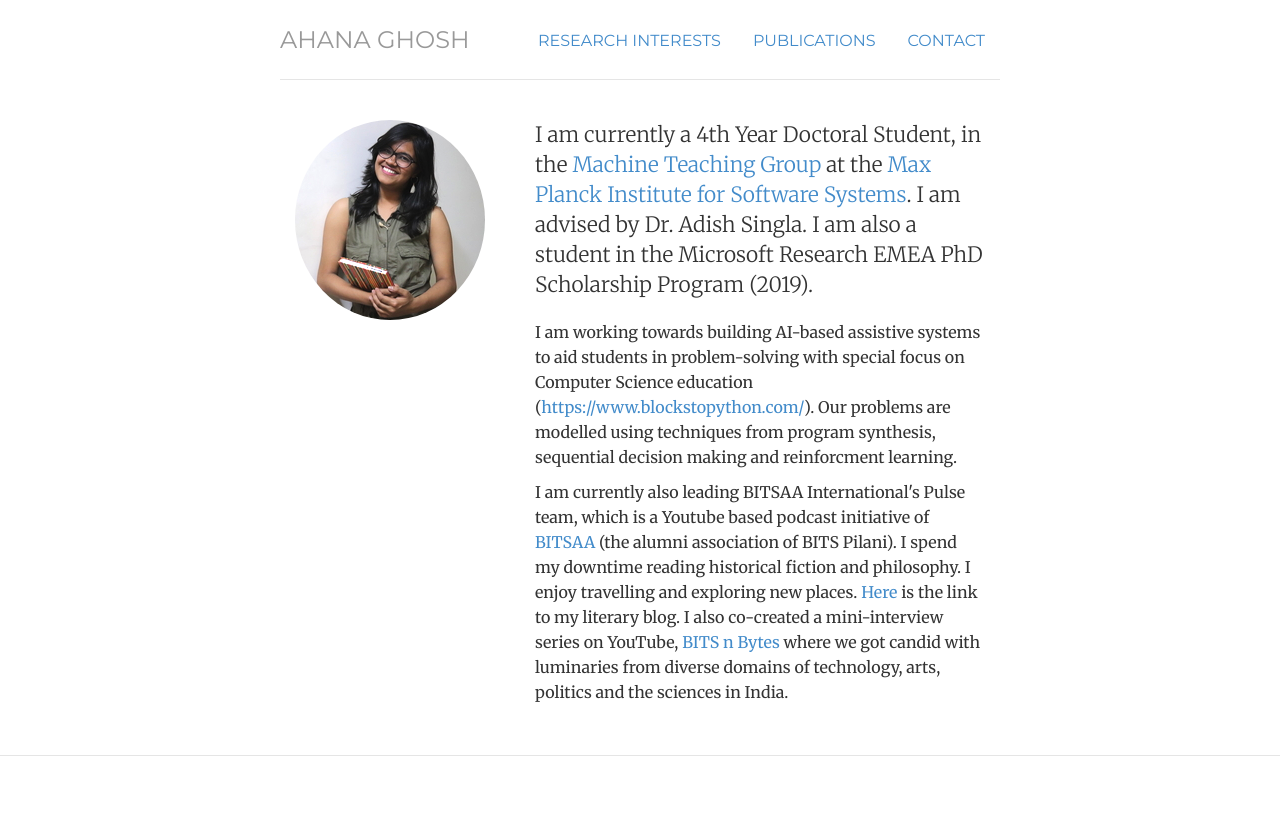
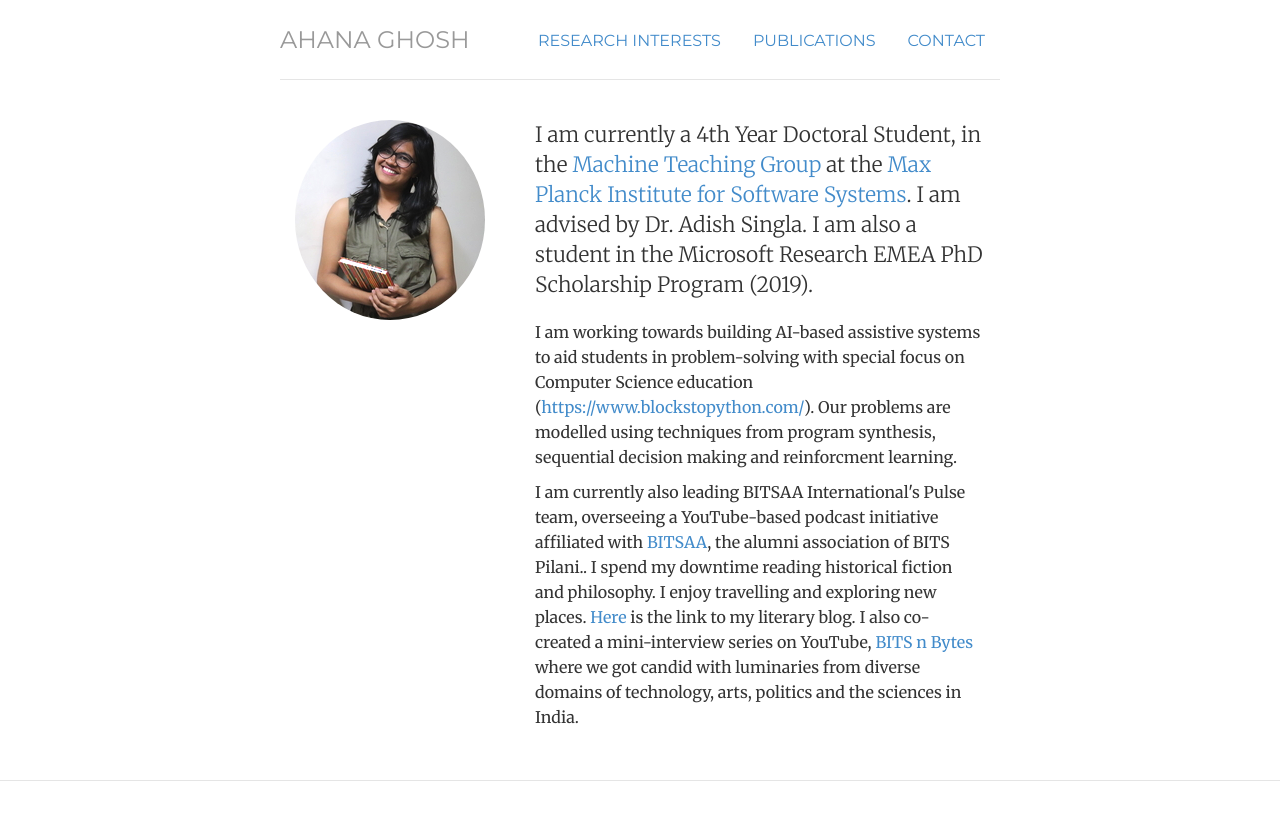
Before and after one commit to ahana204/ahana204.github.io, a Jekyll site: the page built from index.html, in a window 1280 px wide. Shown: the top 820 px of the page. Built offline with Jekyll 4.4.1, drawn with Linux system fonts in a browser that asks for light colours.

Commit message:
Update index.html

```diff
--- a/index.html
+++ b/index.html
@@ -17,7 +17,7 @@
 		I am advised by Dr. Adish Singla. I am also a student in the Microsoft Research EMEA PhD Scholarship Program (2019).</p>
 	<p>I am working towards building AI-based assistive systems to aid students in problem-solving with special focus on Computer Science education (<a href="https://www.blockstopython.com/">https://www.blockstopython.com/</a>). Our problems are modelled using techniques from program synthesis, sequential decision making and reinforcment learning.
 </p>
-		<p>I am currently also leading BITSAA International's Pulse team, which is a Youtube based podcast initiative of <a href="https://www.bitsaa.org/">BITSAA</a> (the alumni association of BITS Pilani). I spend my downtime reading historical fiction and philosophy. I enjoy travelling and exploring new places. <a href="https://prussianblu.wordpress.com/author/prussianblu/">Here </a>is the link to my literary blog. I also co-created a mini-interview series on YouTube, <a href="https://www.youtube.com/c/BITSnBYTESshow">BITS n Bytes</a> where we got candid with luminaries from diverse domains of technology, arts, politics and the sciences in India.</p>
+		<p>I am currently also leading BITSAA International's Pulse team, overseeing a YouTube-based podcast initiative affiliated with <a href="https://www.bitsaa.org/">BITSAA</a>, the alumni association of BITS Pilani.. I spend my downtime reading historical fiction and philosophy. I enjoy travelling and exploring new places. <a href="https://prussianblu.wordpress.com/author/prussianblu/">Here </a>is the link to my literary blog. I also co-created a mini-interview series on YouTube, <a href="https://www.youtube.com/c/BITSnBYTESshow">BITS n Bytes</a> where we got candid with luminaries from diverse domains of technology, arts, politics and the sciences in India.</p>
 	</div>
 
 	</div>
```
